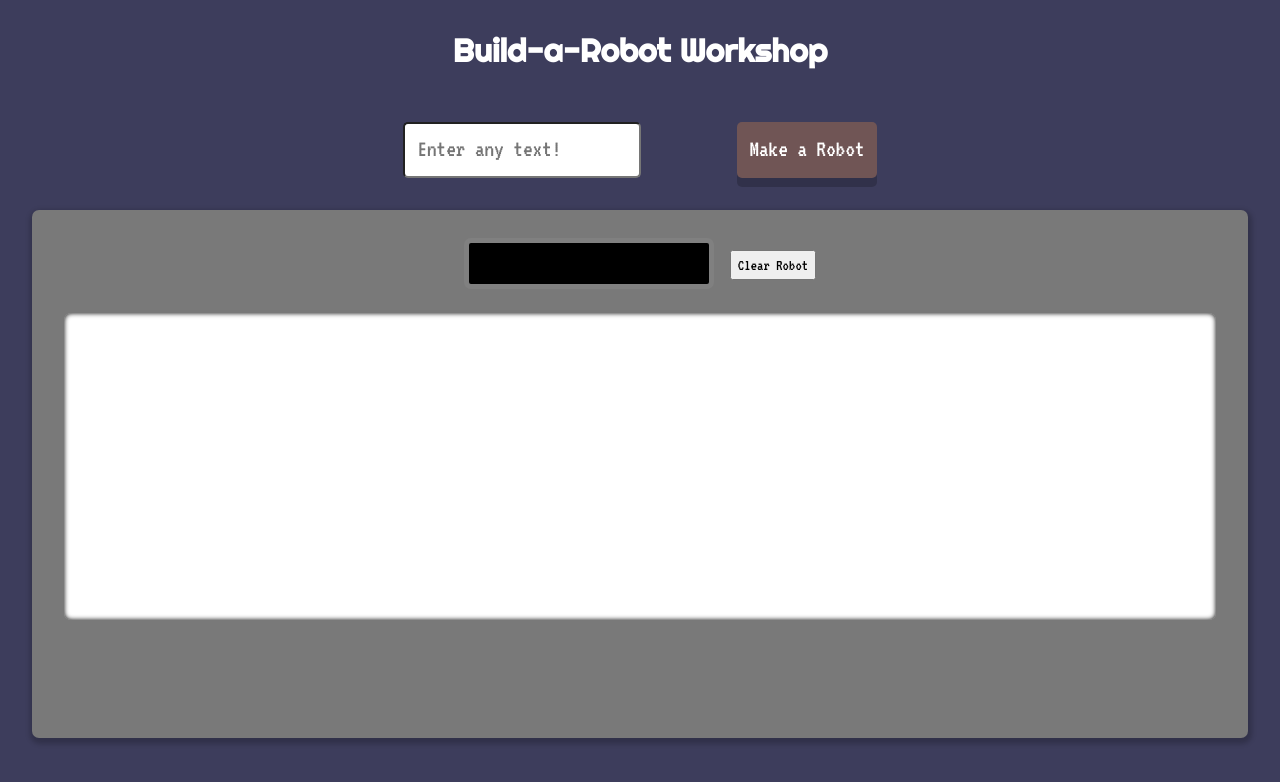
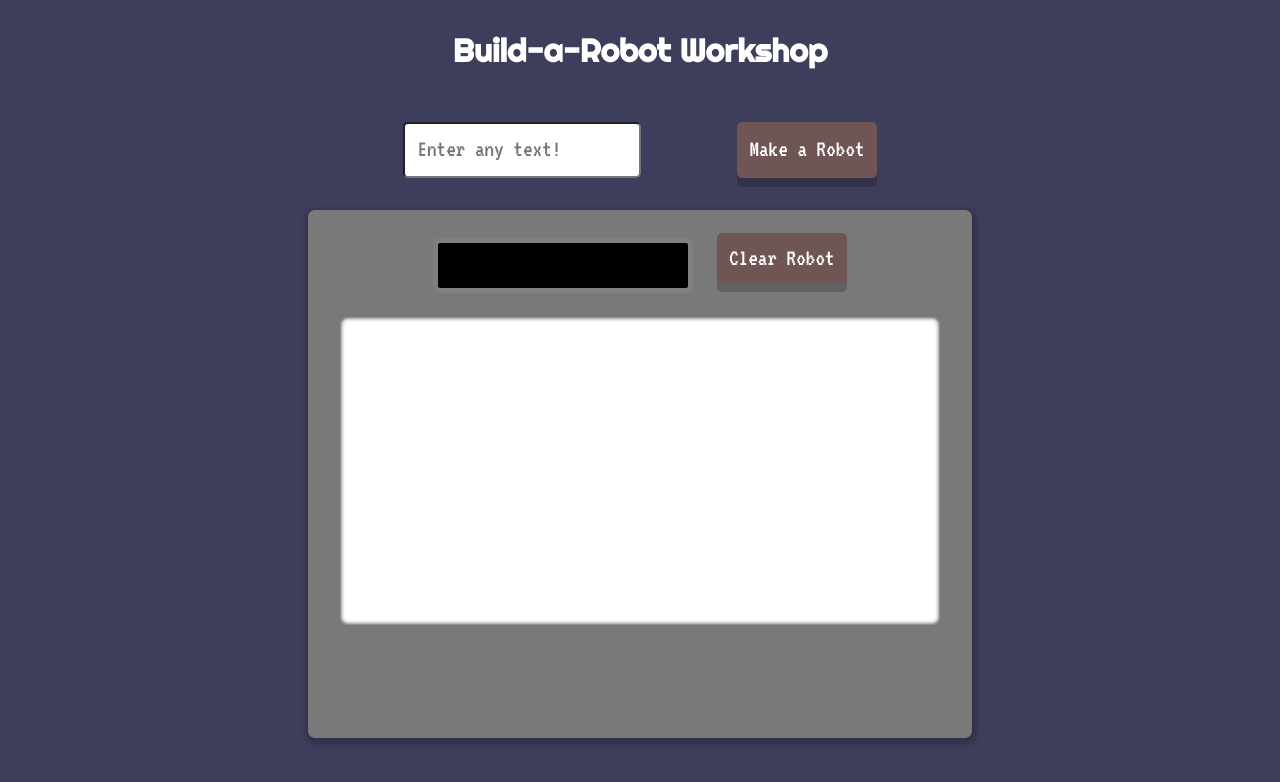
Before and after one commit to stella-yc/robohash, a React (Create React App) app: page / in a window 1280 px wide. Shown: the top 782 px of the page. Built offline with nearby package versions, Linux system fonts and the light colour scheme.

Commit message:
adjust RobotDisplay styling

```diff
--- a/src/components/RobotDisplay/RobotDisplay.module.css
+++ b/src/components/RobotDisplay/RobotDisplay.module.css
@@ -1,11 +1,12 @@
 .container {
   background-color: #797979;
-  margin: 2rem;
+  margin: 2rem auto;
   padding: 0.5rem 2rem;
   min-height: 50vh;
   height: 80%;
   border-radius: 7px;
   box-shadow: 1px 3px 5px 3px rgba(0, 0, 0, 0.2);
+  max-width: 600px;
 }
 
 .displayControls {
@@ -13,6 +14,7 @@
   flex-direction: row;
   justify-content: center;
   align-items: center;
+  position: relative;
 }
 .userInput {
   color: white;
@@ -20,15 +22,39 @@
   border: 5px solid gray;
   display: inline-block;
   min-width: 10em;
+  max-width: 11em;
   margin-bottom: 1.5rem;
   height: 1.5em;
-  padding: 0.2em 0 0 0;
+  padding: 0.4em 0.2em 0 0.2em;
   border-radius: 7px;
+  text-overflow: ellipsis;
+  white-space: nowrap;
+  overflow: hidden;
 }
 
 .clearRobot {
-  height: 30px;
+  height: 50px;
   margin-left: 1em;
+  background-color: #705555;
+  color: white;
+  border: none;
+  padding: 0.5em;
+  border-radius: 5px;
+  box-shadow: 0 9px rgba(0, 0, 0, 0.2);
+  transition: All 250ms ease;
+  outline: none;
+  font-size: 1.5em;
+  position: relative;
+  top: -10px;
+}
+
+.clearRobot:active {
+  position: relative;
+  top: -5px;
+  /* background-color: #3e8e41; */
+  box-shadow: 0 5px rgba(0, 0, 0, 0.2);
+  transform: translateY(4px);
+  transition: All 250ms ease;
 }
 
 .robotContainer {
```
